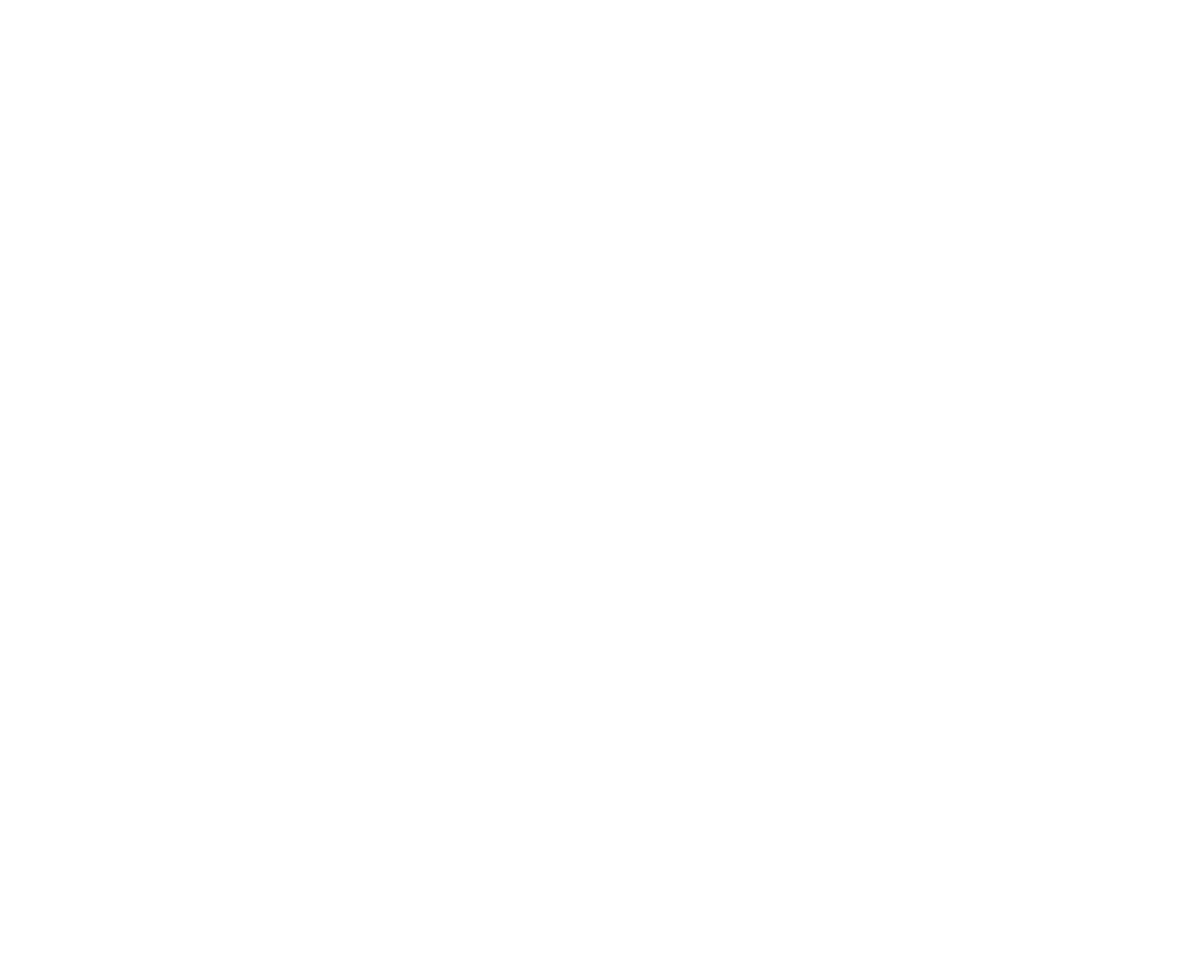
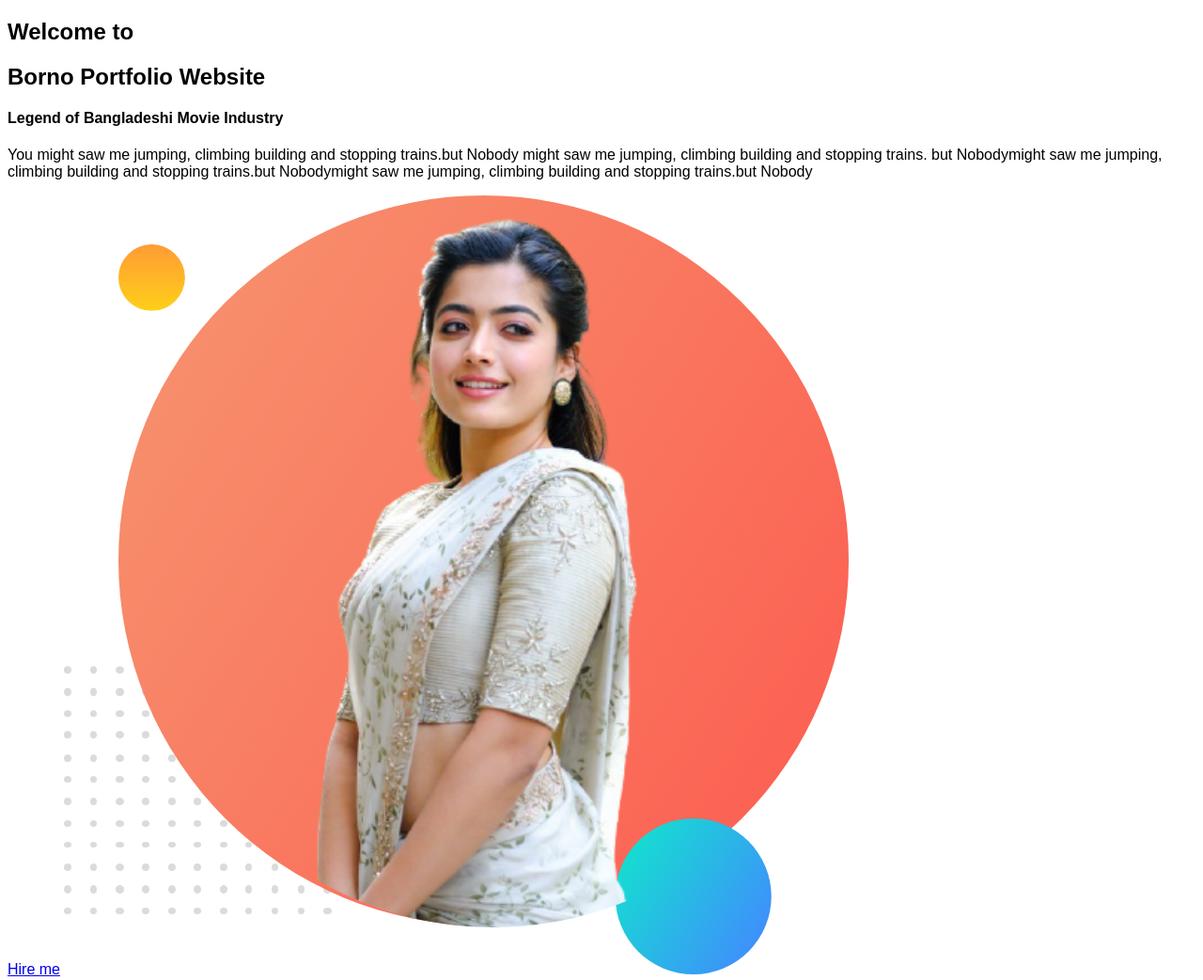
Before and after one commit to rita705/bornoo-portfolio, a plain HTML site: page index.html in a window 1280 px wide. Shown: the whole page at 94% size. Before the commit the page ends 800 px from the top, so only its background shows below. Drawn offline with Linux system fonts and the light colour scheme.

Commit message:
added image and text

```diff
--- a/index.html
+++ b/index.html
@@ -1,13 +1,26 @@
 <!DOCTYPE html>
 <html lang="en">
+
 <head>
     <meta charset="UTF-8">
     <meta http-equiv="X-UA-Compatible" content="IE=edge">
     <meta name="viewport" content="width=device-width, initial-scale=1.0">
     <title>borno-portfolio</title>
+    <link rel="preconnect" href="https://fonts.googleapis.com">
+    <link rel="preconnect" href="https://fonts.gstatic.com" crossorigin>
     <link rel="stylesheet" href="style.css">
 </head>
+
 <body>
+    <h2>Welcome to</h2>
+    <h2>Borno Portfolio Website</h2>
+    <h4>Legend of Bangladeshi Movie Industry</h4>
+    <p>You might saw me jumping, climbing building and stopping trains.but Nobody
+        might saw me jumping, climbing building and stopping trains.
+        but Nobodymight saw me jumping, climbing building and stopping
+        trains.but Nobodymight saw me jumping, climbing building and stopping trains.but Nobody</p>
+    <a href="https://www.facebook.com/TanjinTishaTT">Hire me</a>
+    <img src="images/my-bg.png" alt="">
+</body>
 
-</body>
 </html>
--- a/style.css
+++ b/style.css
@@ -0,0 +1,3 @@
+body {
+    font-family: 'Ubuntu', sans-serif;
+}
```
Also changed, not shown: images/my-bg.png (added), images/my-bg2.png (added).
